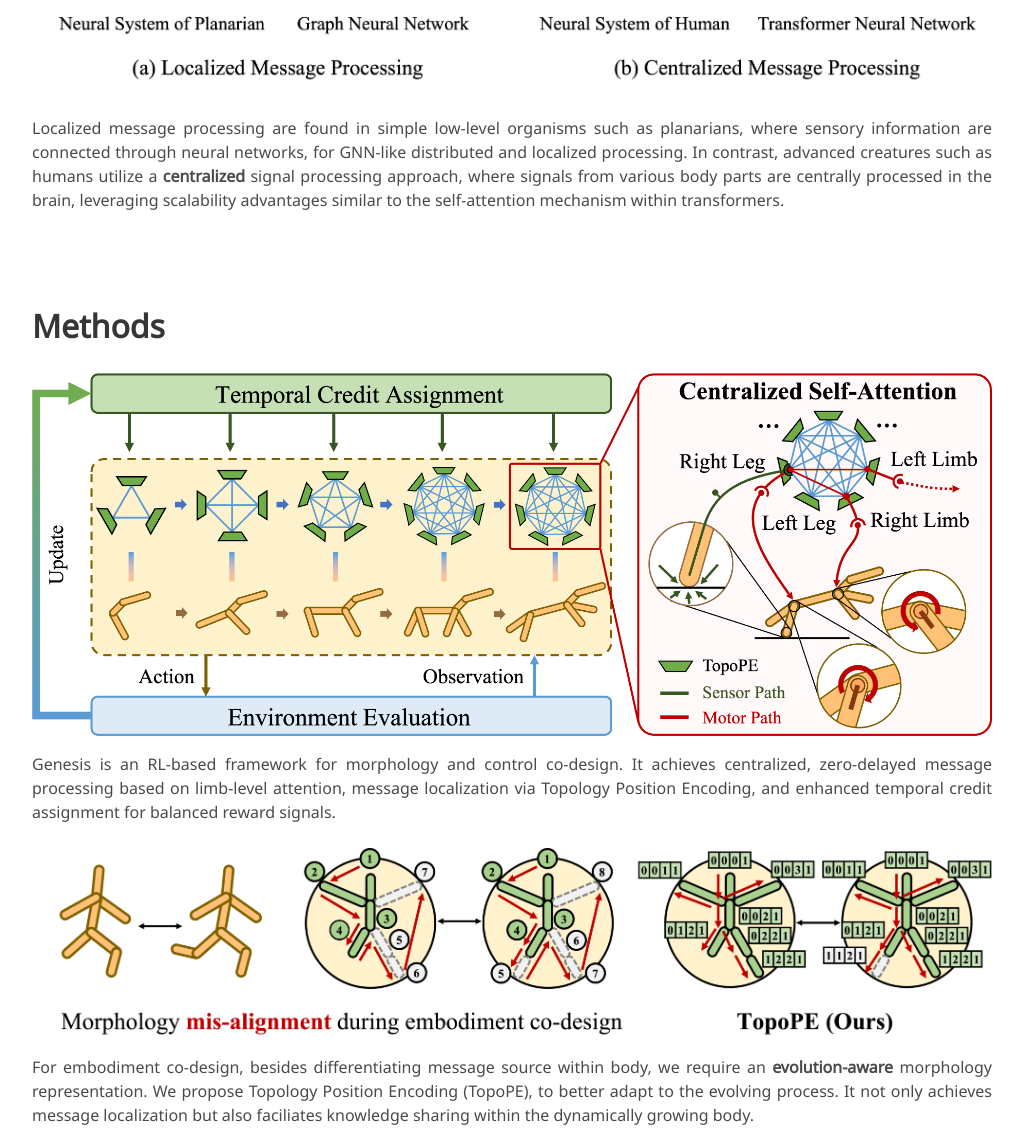
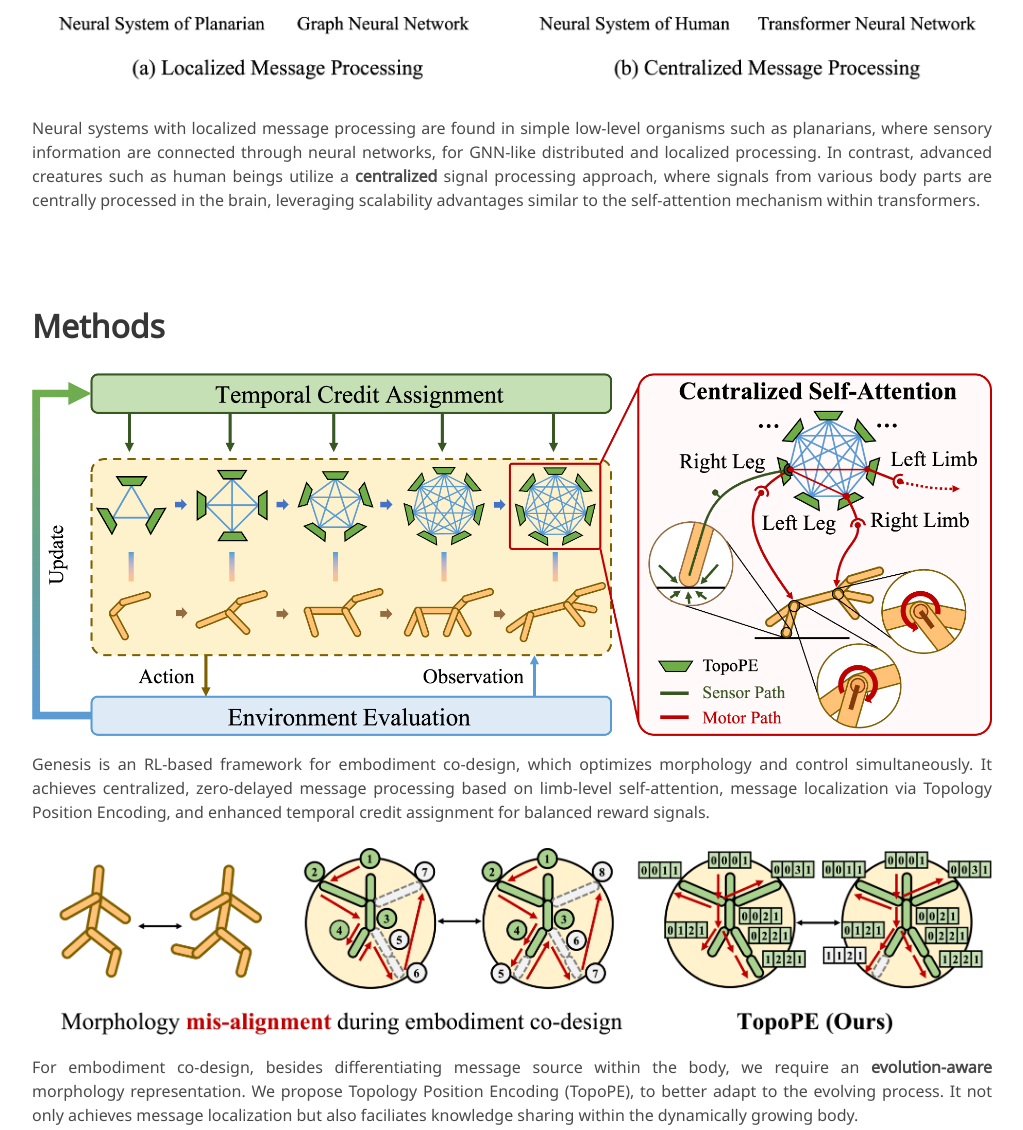
Before and after one commit to GenesisOrigin/GenesisOrigin.github.io, a plain HTML site: page index.html in a window 1280 px wide. Shown: the part 1435-2565 px from the top of the page, without its empty margins (128-1151 px from the left). Drawn offline with nearby package versions, Linux system fonts and the light colour scheme; some icons are missing; a web font is replaced by a local one.

Commit message:
Improve Anonymous Website

```diff
--- a/index.html
+++ b/index.html
@@ -140,10 +140,12 @@
 						<div class="content has-text-justified">
 							<img src="static/images/GNNvsTransformer.png" alt="" />
 							<p>
-								Localized message processing are found in simple low-level organisms such as planarians, where sensory information are
-								connected through neural networks, for GNN-like distributed and localized processing. In contrast, advanced creatures
-								such as humans utilize a <b>centralized</b> signal processing approach, where signals from various body parts are centrally
-								processed in the brain, leveraging scalability advantages similar to the self-attention mechanism within transformers.
+								Neural systems with localized message processing are found in simple low-level organisms such as planarians, where
+								sensory information are connected through neural networks, for GNN-like distributed and localized processing. In
+								contrast, advanced creatures such as human beings utilize a
+								<b>centralized</b>
+								signal processing approach, where signals from various body parts are centrally processed in the brain, leveraging
+								scalability advantages similar to the self-attention mechanism within transformers.
 							</p>
 						</div>
 					</div>
@@ -161,15 +163,15 @@
 						<div class="content has-text-justified">
 							<img src="static/images/framework.png" alt="" />
 							<p>
-								Genesis is an RL-based framework for morphology and control co-design. It achieves centralized, zero-delayed message
-								processing based on limb-level attention, message localization via Topology Position Encoding, and enhanced temporal
-								credit assignment for balanced reward signals.
+								Genesis is an RL-based framework for embodiment co-design, which optimizes morphology and control simultaneously. It
+								achieves centralized, zero-delayed message processing based on limb-level self-attention, message localization via
+								Topology Position Encoding, and enhanced temporal credit assignment for balanced reward signals.
 							</p>
 						</div>
 						<div class="content has-text-justified">
 							<img src="static/images/TopoPE.png" alt="" />
 							<p>
-								For embodiment co-design, besides differentiating message source within body, we require an
+								For embodiment co-design, besides differentiating message source within the body, we require an
 								<b>evolution-aware</b>
 								morphology representation. We propose Topology Position Encoding (TopoPE), to better adapt to the evolving process. It
 								not only achieves message localization but also faciliates knowledge sharing within the dynamically growing body.
```
